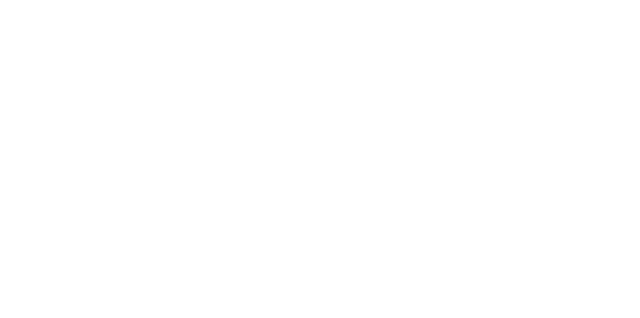
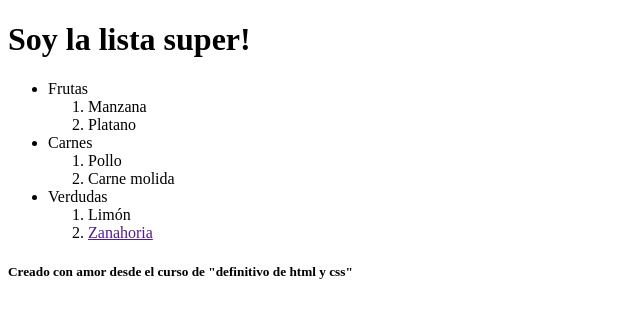
Before and after one commit to GermanUNAP/definitivo-html-css, a plain HTML site: page index.html in a window 1280 px wide. Shown: the whole page, without its empty margins (0-640 px from the left). Drawn offline with Linux system fonts and the light colour scheme.

Commit message:
ejercicoio de sitas

```diff
--- a/index.html
+++ b/index.html
@@ -11,15 +11,31 @@
 <body>
     <!-- cabecera-->
     <header>
-
+        <h1>Soy la lista super!</h1>
     </header>
     <!-- principal content-->
     <main>
-
+        <ul>
+            <li>Frutas</li>
+            <ol>
+                <li>Manzana</li>
+                <li>Platano</li>
+            </ol>
+            <li>Carnes</li>
+            <ol>
+                <li>Pollo</li>
+                <li>Carne molida</li>
+            </ol>
+            <li>Verdudas</li>
+            <ol>
+                <li>Limón</li>
+                <li><a href="">Zanahoria</a></li>
+            </ol>
+        </ul>
     </main>
     <!-- pie de la pàgina-->
     <footer>
-
+    <h5>Creado con amor desde el curso de "definitivo de html y css"</h5>
     </footer>
 </body>
 </html>
```
